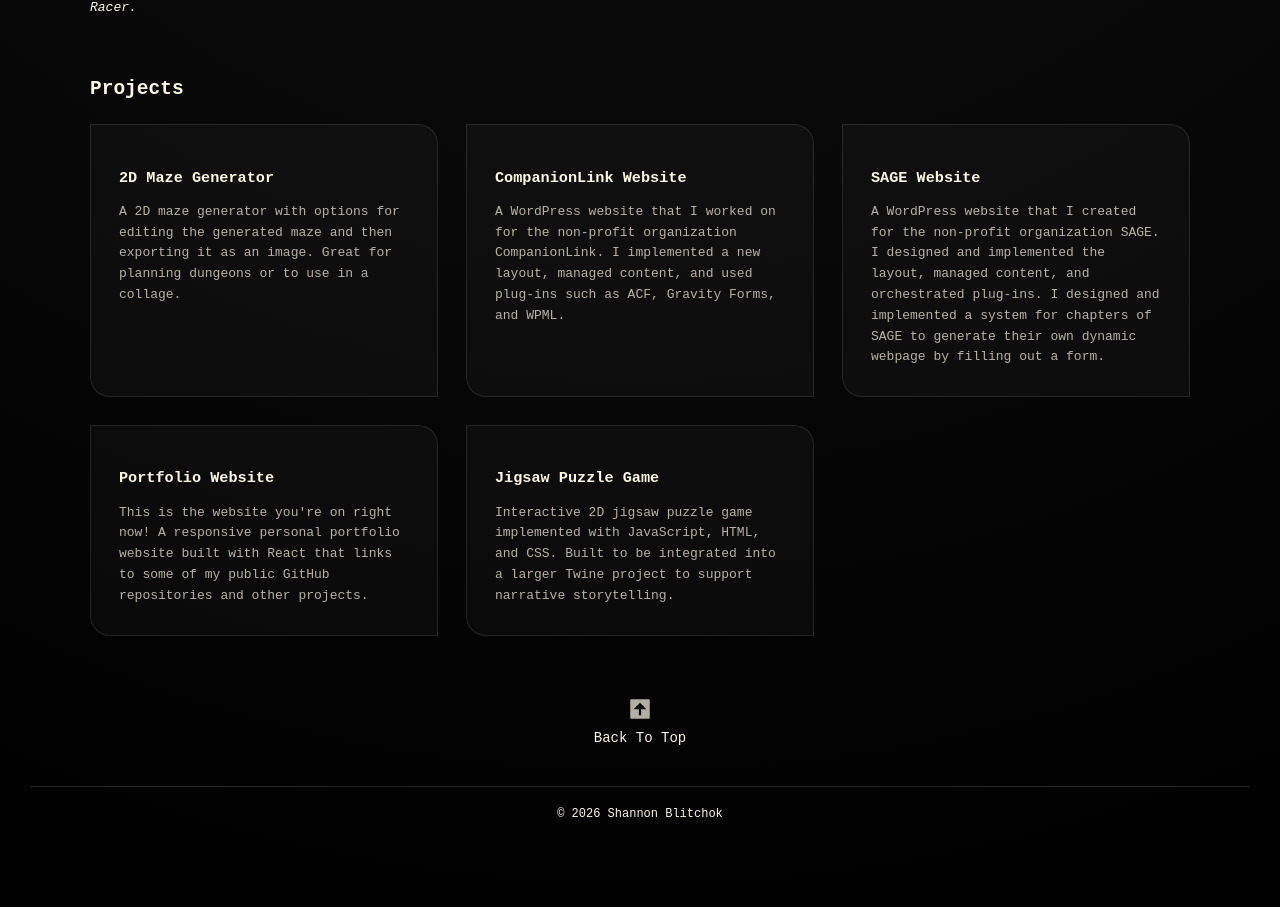
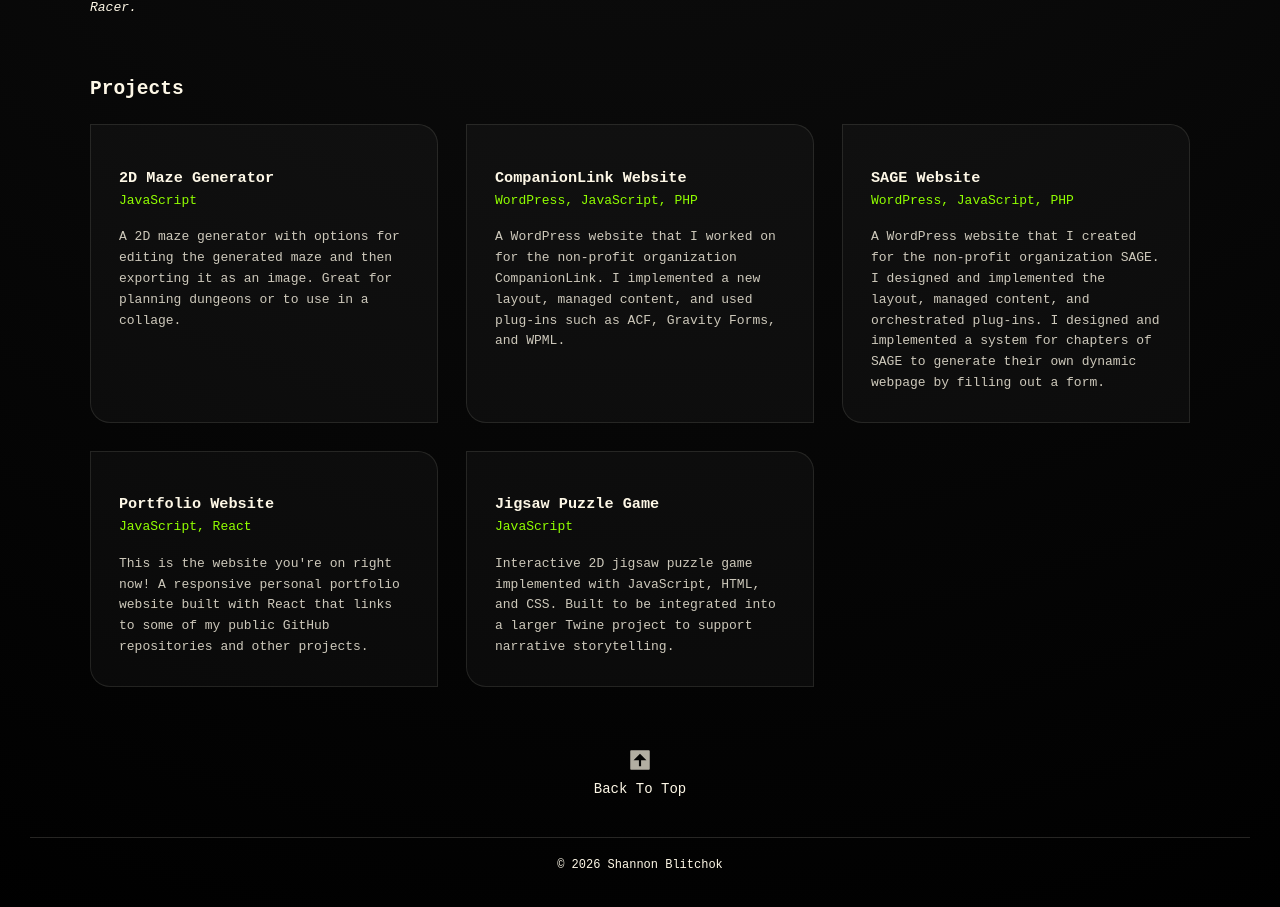
Before and after one commit to shanzcraft/portfolio-website, a React (Vite) app: page / in a window 1280 px wide. Shown: the part 677-1584 px from the top of the page. Built offline with nearby package versions, Linux system fonts and the light colour scheme.

Commit message:
Reorganized files by logic and purpose and added tech line to the project cards

```diff
--- a/src/App.css
+++ b/src/App.css
@@ -121,7 +121,9 @@ hr{border:none;border-top:1px solid rgba(254,248,231,.2);margin:40px auto;max-wi
 .grid{display:grid;grid-template-columns:repeat(auto-fit,minmax(260px,1fr));gap:28px;max-width:1100px;margin:auto}
 .card{padding:28px;border-radius:0 20px 0 20px;background:rgba(254,248,231,.03);border:1px solid rgba(254,248,231,.1);transition:.4s;text-decoration:none;color:#fef8e7}
 .card:hover{transform:translateY(-4px);border-color:#00fff0}
-.card p{opacity:.7}
+.card h3 {margin-bottom: 4px;}
+.card .tech{color:#91FF00; margin-bottom:16px;}
+.card .description{opacity:.8}
 
 /* Star trail */
 
--- a/src/App.jsx
+++ b/src/App.jsx
@@ -1,123 +1,21 @@
 import React, { useEffect } from 'react';
 import './App.css';
 
-import GithubIcon from './assets/icons/github-fill.svg?react';
-import GamepadIcon from './assets/icons/game-2-fill.svg?react';
-import LinkedInIcon from './assets/icons/linkedin-box-fill.svg?react';
-import EmailIcon from './assets/icons/mail-fill.svg?react';
-import ArrowUpIcon from './assets/icons/arrow-up.svg?react';
-
-const icons = {
-  github: GithubIcon,
-  gamepad: GamepadIcon,
-  linkedin: LinkedInIcon,
-  email: EmailIcon,
-};
-
-function BackToTop() {
-  const scrollToTop = () => {
-    window.scrollTo({ top: 0, behavior: 'smooth' });
-  };
-
-  return (
-    <button className="back-to-top" onClick={scrollToTop}>
-      <ArrowUpIcon width={26} height={26} />
-      Back To Top
-    </button>
-  );
-}
-
-const projects = [
-  [
-    '2D Maze Generator',
-    'A 2D maze generator with options for editing the generated maze and then exporting it as an image. Great for planning dungeons or to use in a collage.',
-    'https://shanzcraft.github.io/2D-maze-generator/',
-  ],
-  [
-    'CompanionLink Website',
-    'A WordPress website that I worked on for the non-profit organization CompanionLink. I implemented a new layout, managed content, and used plug-ins such as ACF, Gravity Forms, and WPML.',
-    'https://companionlink.org/',
-  ],
-  [
-    'SAGE Website',
-    'A WordPress website that I created for the non-profit organization SAGE. I designed and implemented the layout, managed content, and orchestrated plug-ins. I designed and implemented a system for chapters of SAGE to generate their own dynamic webpage by filling out a form.',
-    'https://sageproject.ca/',
-  ],
-  [
-    'Portfolio Website',
-    "This is the website you're on right now! A responsive personal portfolio website built with React that links to some of my public GitHub repositories and other projects.",
-    'https://github.com/shanzcraft/portfolio-website',
-  ],
-  [
-    'Jigsaw Puzzle Game',
-    'Interactive 2D jigsaw puzzle game implemented with JavaScript, HTML, and CSS. Built to be integrated into a larger Twine project to support narrative storytelling.',
-    'https://github.com/shanzcraft/puzzle-game',
-  ],
-];
+import Hero from './components/Hero';
+import SocialIcons from './components/SocialIcons';
+import ProjectCard from './components/ProjectCard';
+import BackToTop from './components/BackToTop';
+import StarEffect from './components/StarEffect';
+import { projects } from './data/content';
 
 export default function App() {
   const year = new Date().getFullYear();
 
-  useEffect(() => {
-    const container = document.getElementById('star-container');
-    const handleMouseMove = (e) => {
-      for (let i = 0; i < 5; i++) {
-        const s = document.createElement('div');
-        const size = 6 + Math.random() * 6;
-        s.className = 'star';
-        s.style.width = s.style.height = size + 'px';
-        s.style.left = e.clientX + (Math.random() * 14 - 7) + 'px';
-        s.style.top = e.clientY + (Math.random() * 14 - 7) + 'px';
-        s.style.animationDuration = 0.8 + Math.random() * 0.6 + 's';
-        s.style.transform = `rotate(${Math.random() * 360}deg)`;
-        container.appendChild(s);
-        setTimeout(() => container.removeChild(s), 1400);
-      }
-    };
-    window.addEventListener('mousemove', handleMouseMove);
-    return () => window.removeEventListener('mousemove', handleMouseMove);
-  }, []);
-
   return (
     <div className="page">
-      <div className="hero">
-        <div className="cube">
-          {['front', 'back', 'right', 'left', 'top', 'bottom'].map((f) => (
-            <div className={`face ${f}`} key={f} />
-          ))}
-        </div>
-        <h1>Shannon Blitchok</h1>
-      </div>
+      < Hero />
 
-      <div className="icons">
-        {Object.entries(icons).map(([k, Icon]) => (
-  <a
-    data-label={
-      k === 'github'
-        ? 'Github'
-        : k === 'gamepad'
-        ? 'Play My Games'
-        : k === 'linkedin'
-        ? 'LinkedIn'
-        : 'Email Me'
-    }
-    href={
-      k === 'github'
-        ? 'https://github.com/shanzcraft'
-        : k === 'gamepad'
-        ? 'https://shanzgamestudios.itch.io/'
-        : k === 'linkedin'
-        ? 'https://www.linkedin.com/in/shannon-blitchok'
-        : 'mailto:shannon.blitchok@gmail.com'
-    }
-    target="_blank"
-    rel="noreferrer"
-    key={k}
-  >
-    <Icon width={26} height={26} />
-  </a>
-))}
-      </div>
+      <SocialIcons />
 
       <p className="sub">
         Software developer focused on web and game development.
@@ -154,20 +52,17 @@ export default function App() {
         </p>
       </section>
 
-      <section className="section projects-section">
+     <section className="section projects-section">
         <h2>Projects</h2>
         <div className="grid">
-          {projects.map(([t, d, link]) => (
-            <a
-              className="card"
-              href={link}
-              key={t}
-              target="_blank"
-              rel="noreferrer"
-            >
-              <h3>{t}</h3>
-              <p>{d}</p>
-            </a>
+          {projects.map((project) => (
+            <ProjectCard
+              key={project.id}
+              title={project.title}
+              tech={project.tech}
+              description={project.description}
+              link={project.link}
+            />
           ))}
         </div>
       </section>
@@ -176,7 +71,7 @@ export default function App() {
 
       <footer className="footer">© {year} Shannon Blitchok</footer>
 
-      <div id="star-container"></div>
+      <StarEffect />
     </div>
   );
 }
--- /dev/null
+++ b/src/components/BackToTop.jsx
@@ -0,0 +1,15 @@
+import React from 'react';
+import ArrowUpIcon from '../assets/icons/arrow-up.svg?react';
+
+export default function BackToTop() {
+  const scrollToTop = () => {
+    window.scrollTo({ top: 0, behavior: 'smooth' });
+  };
+
+  return (
+    <button className="back-to-top" onClick={scrollToTop}>
+      <ArrowUpIcon width={26} height={26} />
+      Back To Top
+    </button>
+  );
+}
--- /dev/null
+++ b/src/components/Hero.jsx
@@ -0,0 +1,14 @@
+import React from 'react';
+
+export default function Hero() {
+  return (
+    <div className="hero">
+      <div className="cube">
+        {['front', 'back', 'right', 'left', 'top', 'bottom'].map((face) => (
+          <div className={`face ${face}`} key={face} />
+        ))}
+      </div>
+      <h1>Shannon Blitchok</h1>
+    </div>
+  );
+}
--- /dev/null
+++ b/src/components/ProjectCard.jsx
@@ -0,0 +1,11 @@
+import React from 'react';
+
+export default function ProjectCard({ title, tech, description, link }) {
+  return (
+    <a className="card" href={link} target="_blank" rel="noreferrer">
+      <h3>{title}</h3>
+      <p className = "tech">{tech}</p>
+      <p className="description">{description}</p>
+    </a>
+  );
+}
--- /dev/null
+++ b/src/components/SocialIcons.jsx
@@ -0,0 +1,34 @@
+import React from 'react';
+import GithubIcon from '../assets/icons/github-fill.svg?react';
+import GamepadIcon from '../assets/icons/game-2-fill.svg?react';
+import LinkedInIcon from '../assets/icons/linkedin-box-fill.svg?react';
+import EmailIcon from '../assets/icons/mail-fill.svg?react';
+import { socialLinks } from '../data/content';
+
+const iconComponents = {
+  github: GithubIcon,
+  gamepad: GamepadIcon,
+  linkedin: LinkedInIcon,
+  email: EmailIcon,
+};
+
+export default function SocialIcons() {
+  return (
+    <div className="icons">
+      {socialLinks.map((link) => {
+        const IconComponent = iconComponents[link.icon];
+        return (
+          <a
+            data-label={link.label}
+            href={link.href}
+            target="_blank"
+            rel="noreferrer"
+            key={link.id}
+          >
+            <IconComponent width={26} height={26} />
+          </a>
+        );
+      })}
+    </div>
+  );
+}
--- /dev/null
+++ b/src/components/StarEffect.jsx
@@ -0,0 +1,31 @@
+import { useEffect } from 'react';
+
+export default function StarEffect() {
+  useEffect(() => {
+    const container = document.getElementById('star-container');
+
+    const handleMouseMove = (e) => {
+      for (let i = 0; i < 5; i++) {
+        const star = document.createElement('div');
+        const size = 6 + Math.random() * 6;
+
+        star.className = 'star';
+        star.style.width = star.style.height = size + 'px';
+        star.style.left = e.clientX + (Math.random() * 14 - 7) + 'px';
+        star.style.top = e.clientY + (Math.random() * 14 - 7) + 'px';
+        star.style.animationDuration = 0.8 + Math.random() * 0.6 + 's';
+        star.style.transform = `rotate(${Math.random() * 360}deg)`;
+
+        container.appendChild(star);
+
+        setTimeout(() => container.removeChild(star), 1400);
+      }
+    };
+
+    window.addEventListener('mousemove', handleMouseMove);
+
+    return () => window.removeEventListener('mousemove', handleMouseMove);
+  }, []);
+
+  return <div id="star-container"></div>;
+}
--- /dev/null
+++ b/src/data/content.js
@@ -0,0 +1,69 @@
+export const socialLinks = [
+  {
+    id: 'github',
+    label: 'Github',
+    href: 'https://github.com/shanzcraft',
+    icon: 'github',
+  },
+  {
+    id: 'gamepad',
+    label: 'Play My Games',
+    href: 'https://shanzgamestudios.itch.io/',
+    icon: 'gamepad',
+  },
+  {
+    id: 'linkedin',
+    label: 'LinkedIn',
+    href: 'https://www.linkedin.com/in/shannon-blitchok',
+    icon: 'linkedin',
+  },
+  {
+    id: 'email',
+    label: 'Email Me',
+    href: 'mailto:shannon.blitchok@gmail.com',
+    icon: 'email',
+  },
+];
+
+export const projects = [
+  {
+    id: 'maze-generator',
+    title: '2D Maze Generator',
+    tech: 'JavaScript',
+    description:
+      'A 2D maze generator with options for editing the generated maze and then exporting it as an image. Great for planning dungeons or to use in a collage.',
+    link: 'https://shanzcraft.github.io/2D-maze-generator/',
+  },
+  {
+    id: 'companionlink',
+    title: 'CompanionLink Website',
+    tech: 'WordPress, JavaScript, PHP',
+    description:
+      'A WordPress website that I worked on for the non-profit organization CompanionLink. I implemented a new layout, managed content, and used plug-ins such as ACF, Gravity Forms, and WPML.',
+    link: 'https://companionlink.org/',
+  },
+  {
+    id: 'sage',
+    title: 'SAGE Website',
+    tech: 'WordPress, JavaScript, PHP',
+    description:
+      'A WordPress website that I created for the non-profit organization SAGE. I designed and implemented the layout, managed content, and orchestrated plug-ins. I designed and implemented a system for chapters of SAGE to generate their own dynamic webpage by filling out a form.',
+    link: 'https://sageproject.ca/',
+  },
+  {
+    id: 'portfolio',
+    title: 'Portfolio Website',
+    tech: 'JavaScript, React',
+    description:
+      "This is the website you're on right now! A responsive personal portfolio website built with React that links to some of my public GitHub repositories and other projects.",
+    link: 'https://github.com/shanzcraft/portfolio-website',
+  },
+  {
+    id: 'jigsaw-puzzle',
+    title: 'Jigsaw Puzzle Game',
+    tech: 'JavaScript',
+    description:
+      'Interactive 2D jigsaw puzzle game implemented with JavaScript, HTML, and CSS. Built to be integrated into a larger Twine project to support narrative storytelling.',
+    link: 'https://github.com/shanzcraft/puzzle-game',
+  },
+];
```
